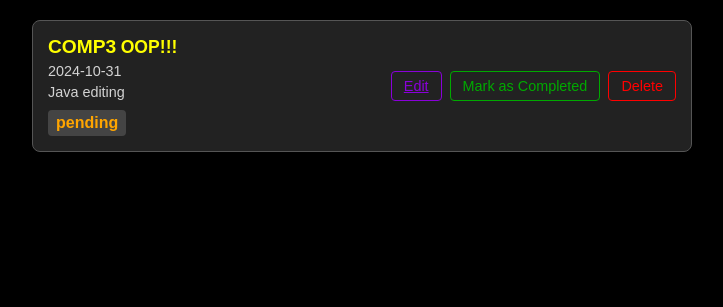
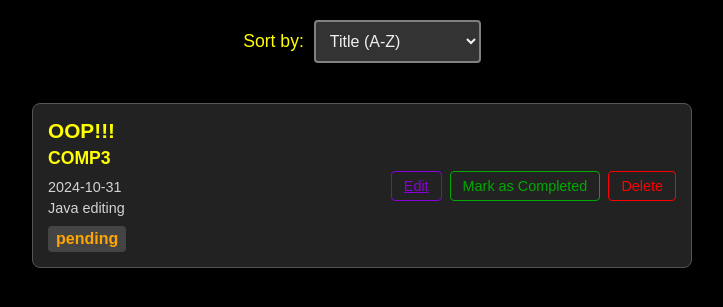
Before and after one commit to NoorMhd7/Flask-To-Do-List, a Flask app: page /pending in a window 1280 px wide. Shown: the part 60-367 px from the top of the page, without its empty margins (278-1001 px from the left). Run offline with Flask 3, Linux system fonts and the light colour scheme.

Commit message:
Made a sort icon

```diff
--- a/CourseWork_1/app/static/css/styles.css
+++ b/CourseWork_1/app/static/css/styles.css
@@ -208,13 +208,17 @@ nav a {
 }
 
 .module-code {
-    font-weight: bold;
-    font-size: 1.2em;
+    font-size: 1.1em;
+    font-weight: 600;
+    display: block;
+    margin-bottom: 10px; /* Space before other content */
 }
 
 .title {
-    font-size: 1.1em;
-    font-weight: 600;
+    font-size: 1.3em;
+    font-weight: bold;
+    display: block;
+    margin-bottom: 5px;
 }
 
 .deadline, .description {
@@ -320,3 +324,36 @@ nav a {
     color: yellow; /* Match your yellow theme */
     text-align: center;
 }
+
+/* Sort Container */
+.sort-container {
+    display: flex;
+    justify-content: center; /* Center horizontally */
+    margin: 20px 0;
+}
+
+/* Dropdown Styles */
+.sort-options {
+    display: flex;
+    align-items: center;
+}
+
+.sort-options label {
+    margin-right: 10px;
+    font-size: 1.1em;
+    color: yellow;
+}
+
+.sort-options select {
+    padding: 10px;
+    font-size: 1em;
+    border: 2px solid grey;
+    border-radius: 4px;
+    background-color: #333;
+    color: #f0f0f0;
+}
+
+/* Change background color on hover */
+.sort-options select:hover {
+    background-color: #444;
+}
--- a/CourseWork_1/app/templates/base.html
+++ b/CourseWork_1/app/templates/base.html
@@ -39,14 +39,27 @@
     {% endif %}
     {% endwith %}
 
+        <!-- Sort Options -->
+    <div class="sort-container">
+        <div class="sort-options">
+            <label for="sort">Sort by:</label>
+            <select id="sort" name="sort" onchange="sortAssessments()">
+                <option value="title-asc">Title (A-Z)</option>
+                <option value="module-asc">Module (A-Z)</option>
+                <option value="deadline-closest">Closest Deadline</option>
+                <option value="status-pending">Pending Tasks</option>
+                <option value="status-completed">Completed Tasks</option>
+            </select>
+        </div>
+    </div>
 
     {% block content %}
     <div class="assessment-container"> <!-- Changed from task-list to assessment-container -->
         {% for assessment in assessments %}
             <div class="assessment-box"> <!-- Changed from task-container to assessment-box -->
                 <div class="task-content">
+                    <span class="title">{{ assessment.title }}</span>
                     <span class="module-code">{{ assessment.module_code }}</span>
-                    <span class="title">{{ assessment.title }}</span>
                     <span class="deadline">{{ assessment.deadline.strftime('%Y-%m-%d') }}</span>
                     <span class="description">{{ assessment.description }}</span>
                     <span class="status {% if assessment.status == 'pending' %}pending{% else %}completed{% endif %}">
--- a/CourseWork_1/app/templates/completed.html
+++ b/CourseWork_1/app/templates/completed.html
@@ -7,8 +7,8 @@
         {% for assessment in assessments %}
             <div class="assessment-box">
                 <div class="task-content">
+                    <span class="title">{{ assessment.title }}</span>
                     <span class="module-code">{{ assessment.module_code }}</span>
-                    <span class="title">{{ assessment.title }}</span>
                     <span class="deadline">{{ assessment.deadline.strftime('%Y-%m-%d') }}</span>
                     <span class="description">{{ assessment.description }}</span>
                     <span class="status {% if assessment.status == 'pending' %}pending{% else %}completed{% endif %}">
--- a/CourseWork_1/app/templates/pending.html
+++ b/CourseWork_1/app/templates/pending.html
@@ -7,8 +7,8 @@
         {% for assessment in assessments %}
             <div class="assessment-box">
                 <div class="task-content">
+                    <span class="title">{{ assessment.title }}</span>
                     <span class="module-code">{{ assessment.module_code }}</span>
-                    <span class="title">{{ assessment.title }}</span>
                     <span class="deadline">{{ assessment.deadline.strftime('%Y-%m-%d') }}</span>
                     <span class="description">{{ assessment.description }}</span>
                     <span class="status {% if assessment.status == 'pending' %}pending{% else %}completed{% endif %}">
```
Also changed, not shown: CourseWork_1/instance/your_database.db.
